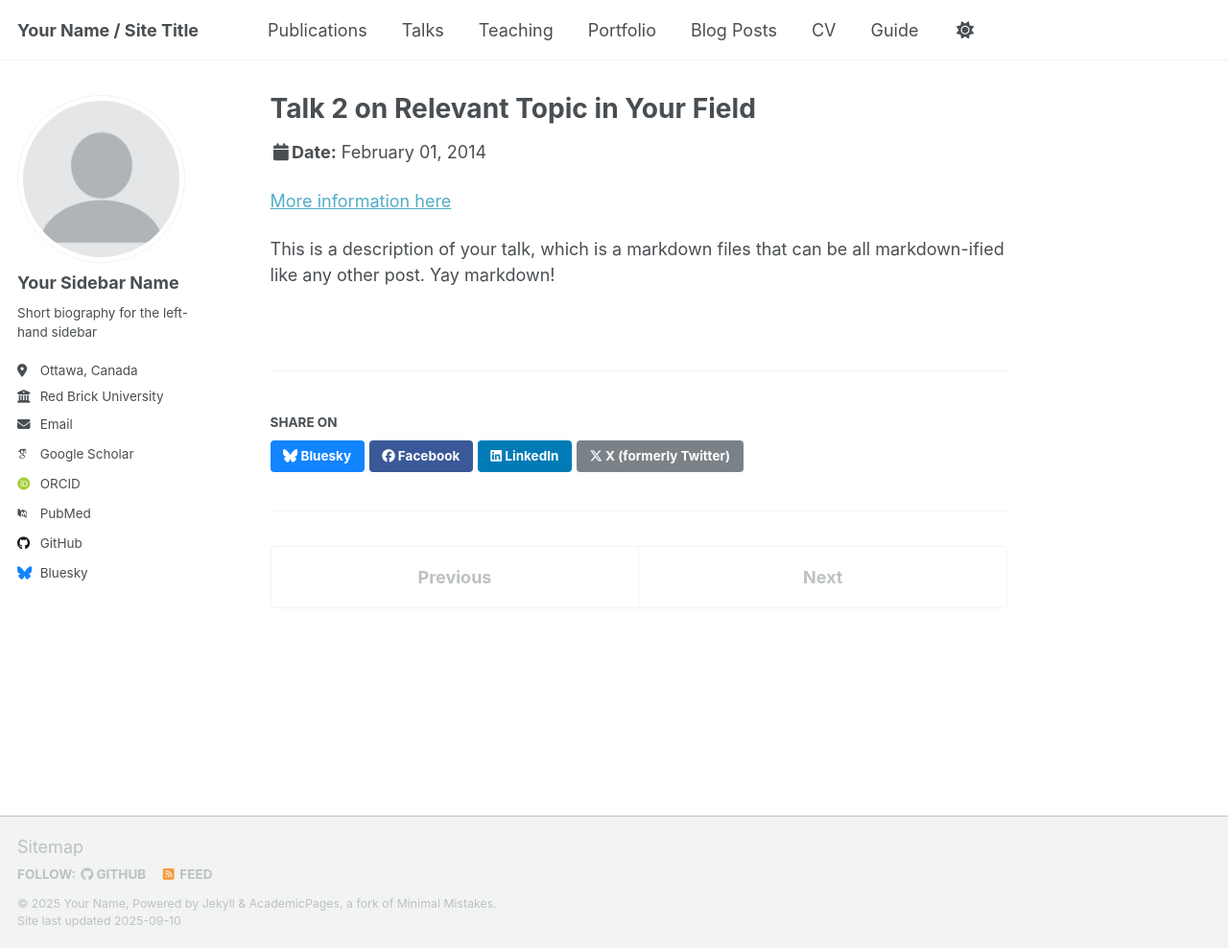
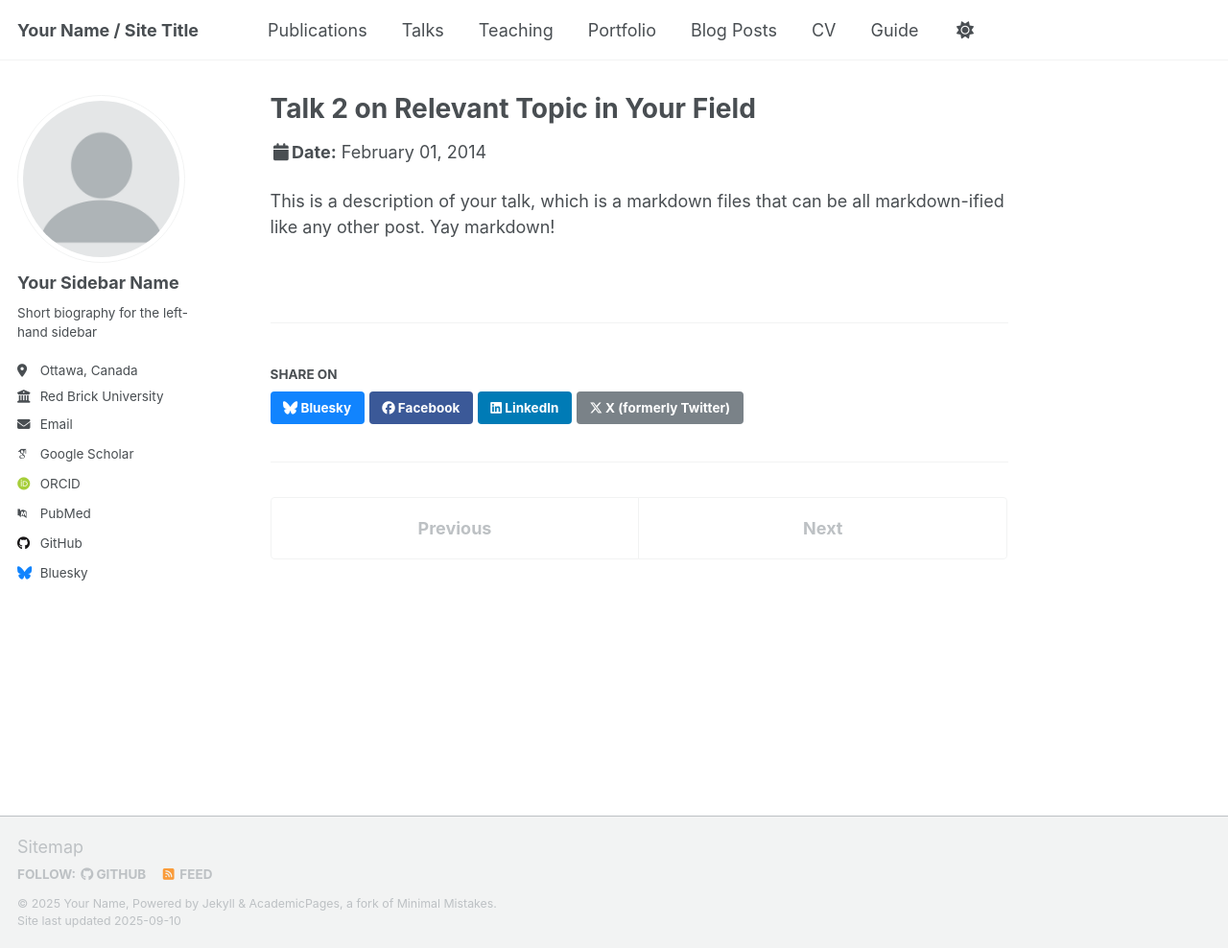
Before and after one commit to akkasi/akkasi.github.io, a Jekyll site: the page built from _talks/2014-02-01-talk-2.md, in a window 1280 px wide and 988 px high. Shown: the whole window at 96% size. Built offline with Jekyll 4.4.1, drawn with Linux system fonts in a browser that asks for light colours; some web fonts are replaced; a script that is not in the unit is left out.

Commit message:
Update 2014-02-01-talk-2.md

```diff
--- a/_talks/2014-02-01-talk-2.md
+++ b/_talks/2014-02-01-talk-2.md
@@ -5,9 +5,8 @@ type: "Talk"
 permalink: /talks/2014-02-01-talk-2
 venue: "London School of Testing"
 date: 2014-02-01
-location: "London, UK"
+location: ""
 ---
 
-[More information here](http://example2.com)
 
 This is a description of your talk, which is a markdown files that can be all markdown-ified like any other post. Yay markdown!
```
